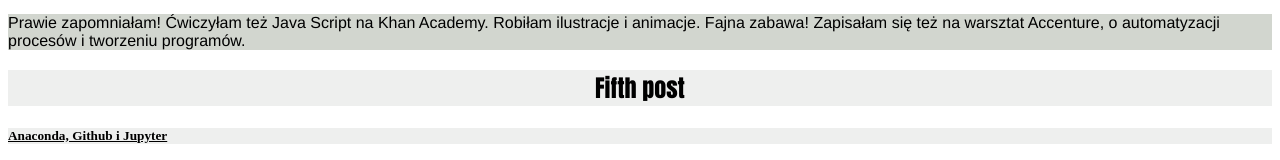
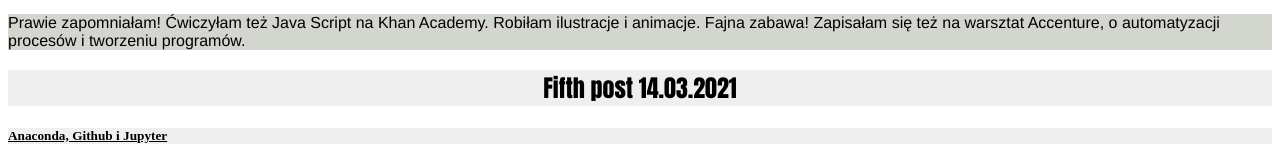
Before and after one commit to Buba-Wilczynska/Buba-Wilczynska.github.io, a plain HTML site: page index.html in a window 1280 px wide. Shown: the part 784-944 px from the top of the page. Drawn offline with Linux system fonts and the light colour scheme.

Commit message:
Update index.html

```diff
--- a/index.html
+++ b/index.html
@@ -89,7 +89,7 @@ Project website!-->
 
         <p>Prawie zapomniałam! Ćwiczyłam też Java Script na Khan Academy. Robiłam ilustracje i animacje. Fajna zabawa! Zapisałam się też na warsztat Accenture, o automatyzacji procesów i tworzeniu programów. </p>
 
-         <h2 id="Fifth"> Fifth post </h2>
+         <h2 id="Fifth"> Fifth post 14.03.2021 </h2>
         <h5>Anaconda, Github i Jupyter </h5>
 
         <p>Zainstalowałam Anacondę do nauki Pythona. W Jupyterze zapisywałam notatki, które następnie umieściłam na Githubie. Chciałam mieć wszystko poukładane. Dopieszczam wpisy i uczę się nowych właściwości CSS. Planuję wrócić do nieukończonych kursów z JS i kontynuować naukę analizy danych w Pythonie. Miałam też okazję przyglądać się pracy Power BI oraz Tableau. Wizualizacja danych jest po prostu AMAZING! </p>
```
